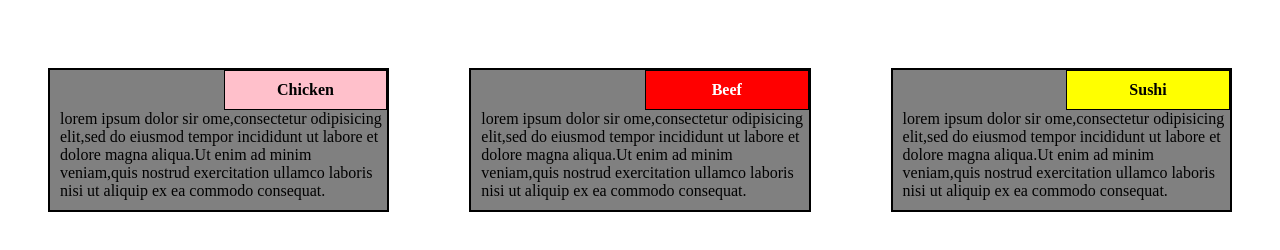
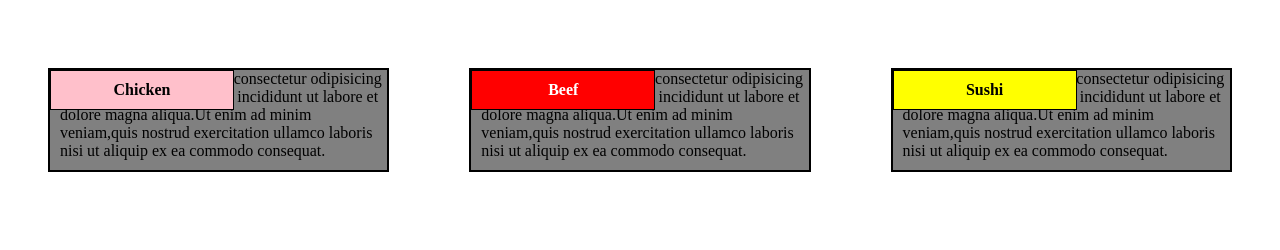
Before and after one commit to sdg444/mod2_assign, a plain HTML site: page mod2_assignment/index.html in a window 1280 px wide. Shown: the part 124-374 px from the top of the page. Drawn offline with Linux system fonts and the light colour scheme.

Commit message:
Update mystyle.css

```diff
--- a/mod2_assignment/mystyle.css
+++ b/mod2_assignment/mystyle.css
@@ -29,9 +29,10 @@
 		text-align: center;
 		font-weight: bold;
 		border:1px solid black;
-		width: 50%;
-		position: relative;
-		left: 50%;
+		width: 184px;
+		position: absolute;
+		left:0px;
+		right:0px;
 			}
 
 
```
